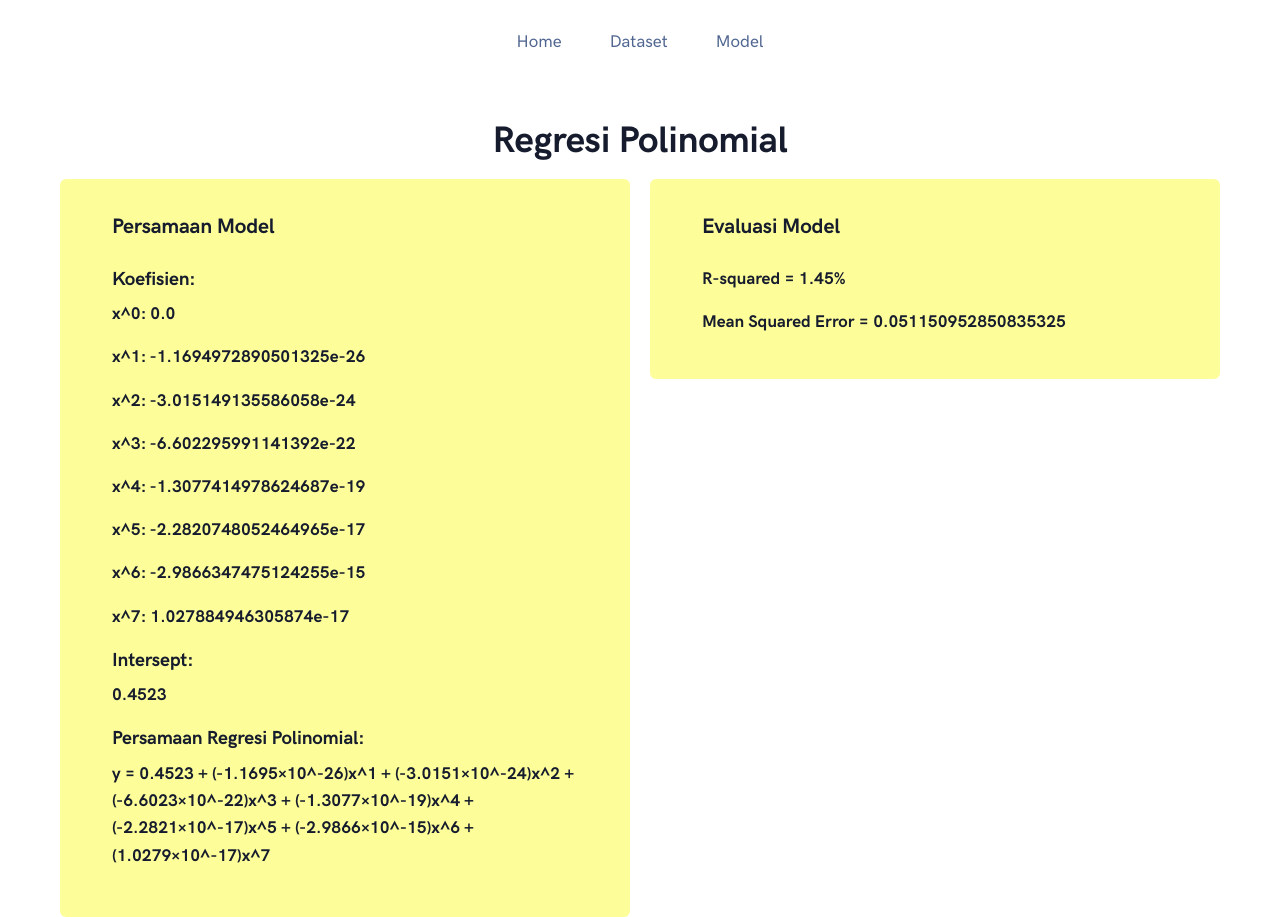
After one commit to KangAbib/prediksi_harga_komuditas, a Flask app: page /model in a window 1280 px wide. The commit adds this page. Run offline with Flask 2, Linux system fonts and the light colour scheme; parts of the project's set-up code (start-up, migrations or seed data) failed here and were passed over; some libraries are stand-ins or nearby versions.

Commit message:
tambah persamaan regresi

```diff
--- a/main.py
+++ b/main.py
@@ -7,6 +7,7 @@ from sklearn.preprocessing import MinMaxScaler
 from sklearn.model_selection import train_test_split
 from sklearn.preprocessing import PolynomialFeatures
 from sklearn.linear_model import LinearRegression
+from sklearn.metrics import mean_squared_error, r2_score
 
 app = Flask(__name__)
 
@@ -81,7 +82,6 @@ def predict():
         prediction_df['Tanggal'] = prediction_df['Tanggal'].dt.strftime('%d-%m-%Y')
         prediction_df['Prediksi Harga'] = prediction_df['Prediksi Harga'].astype(int)
 
-
         return render_template("index.html", prediction_table=prediction_df.to_dict(orient='records'), error=None)
 
     except Exception as e:
@@ -131,5 +131,72 @@ def data():
     return render_template('data.html', dataset=page_data.to_dict(orient='records'),
                            page=page, total_pages=total_pages, page_range=page_range, komoditas=komoditas)
 
+@app.route('/model')
+def model():
+    try:
+        # Load data
+        df = pd.read_csv('DataHargaPangan.csv')
+        df['Tanggal'] = pd.to_datetime(df['Tanggal'], dayfirst=True)
+        df = df.dropna()
+
+        data = df[["Beras Premium",	"Beras Medium", "Kedelai Biji Kering (Impor)",	"Bawang Merah",	"Bawang Putih Bonggol",	"Cabai Merah Keriting",	"Cabai Rawit Merah",	"Daging Sapi Murni",	"Daging Ayam Ras",	"Telur Ayam Ras", "Gula Pasir/Konsumsi",	"Minyak Goreng Kms. Sederhana",	"Tepung Terigu (Curah)",	"Minyak Goreng Curah",	"Cabai Merah Besar",	"Jagung Pipilan Kering",	"Kentang",	"Tomat"]]
+
+        # Inisialisasi scaler
+        scaler = MinMaxScaler()
+
+        # Normalisasi data
+        normalized_data = scaler.fit_transform(data)
+
+        # Konversi kembali ke DataFrame agar mudah dibaca
+        normalized_df = pd.DataFrame(normalized_data, columns=["Beras Premium",	"Beras Medium", "Kedelai Biji Kering (Impor)",	"Bawang Merah",	"Bawang Putih Bonggol",	"Cabai Merah Keriting",	"Cabai Rawit Merah",	"Daging Sapi Murni",	"Daging Ayam Ras",	"Telur Ayam Ras", "Gula Pasir/Konsumsi",	"Minyak Goreng Kms. Sederhana",	"Tepung Terigu (Curah)",	"Minyak Goreng Curah",	"Cabai Merah Besar",	"Jagung Pipilan Kering",	"Kentang",	"Tomat"])
+
+        # Menyiapkan data untuk regresi
+        df['Tanggal'] = pd.to_datetime(df['Tanggal'], dayfirst=True)
+        df['Tanggal_Num'] = (df['Tanggal'] - df['Tanggal'].min()).dt.days  # Konversi tanggal ke numerik
+        X = df[['Tanggal_Num']]
+        y = normalized_df['Beras Premium']
+
+        X_train, X_test, y_train, y_test = train_test_split(X, y, test_size=0.2, random_state=42)
+
+        # Model regresi polinomial
+        degree = 7  # Tingkat polinomial
+        poly = PolynomialFeatures(degree=degree)
+        X_train_poly = poly.fit_transform(X_train)
+        X_test_poly = poly.transform(X_test)
+
+        # Melatih model
+        model = LinearRegression()
+        model.fit(X_train_poly, y_train)
+
+        # Evaluasi model pada testing set
+        y_pred = model.predict(X_test_poly)
+        mse = mean_squared_error(y_test, y_pred)
+        r2 = r2_score(y_test, y_pred)
+
+        r2_percentage = round(r2*100, 2)
+
+        coefficients = model.coef_
+        intercept = model.intercept_
+
+        # Menyimpan koefisien dalam format string
+        formatted_coefficients = [f"x^{i}: {coef}" for i, coef in enumerate(coefficients)]
+
+        # Format koefisien menjadi persamaan
+        formatted_terms = []
+        for i, coef in enumerate(coefficients):
+            if coef != 0:  # Abaikan koefisien 0
+                formatted_coef = f"({coef:.4e})".replace('e', '×10^').replace('+', '')  # Format e-notation
+                term = f"{formatted_coef}x^{i}" if i > 0 else f"{formatted_coef}"  # Tambahkan x^i jika i > 0
+                formatted_terms.append(term)
+
+        # Gabungkan semua term menjadi persamaan
+        equation = f"y = {intercept:.4f} + " + " + ".join(formatted_terms)
+        inter = f"{intercept:.4f}"
+
+        return render_template("model.html", persamaan = equation, koefisien = formatted_coefficients, intercept = inter, mse = mse, r2 = r2_percentage, error=None)
+
+    except Exception as e:
+        return render_template("model.html", error=f"Error: {str(e)}", prediction_table=None)
+
 if __name__ == '__main__':
     app.run(debug=True)
--- a/templates/base.html
+++ b/templates/base.html
@@ -16,7 +16,7 @@
     <link rel="stylesheet" href="{{url_for('static',filename='css/theme.bundle.css')}}">
 
 
-    <title>Prediksi Harga Beras Premium</title>
+    <title>Prediksi Harga Komoditas</title>
   </head>
     <body>
       <!-- NAVBAR -->
@@ -32,6 +32,11 @@
               <li class="nav-item ">
                 <a class="nav-link" id="navbarPages"  href="{{url_for('data')}}" aria-haspopup="true" aria-expanded="false">
                   Dataset
+                </a>
+              </li>
+              <li class="nav-item ">
+                <a class="nav-link" id="navbarPages"  href="{{url_for('model')}}" aria-haspopup="true" aria-expanded="false">
+                  Model
                 </a>
               </li>
             </ul>
--- /dev/null
+++ b/templates/model.html
@@ -0,0 +1,43 @@
+{% extends 'base.html' %} {% block content %}
+
+<h1 class="text-center" style="padding-top: 2rem; font-weight: bold">
+  Regresi Polinomial
+</h1>
+
+<!-- Prediksi Hasil -->
+<div class="px-10 row">
+  <div
+    class="card col"
+    style="background-color: rgba(249, 253, 0, 0.4); margin-right: 10px"
+  >
+    <div class="card-body" style="font-weight: bold">
+      <h3 class="card-title" style="font-weight: bold">Persamaan Model</h3>
+      <h4 style="font-weight: bold">Koefisien:</h4>
+      <div>
+        {% for coef in koefisien %}
+        <p>{{ coef }}</p>
+        {% endfor %}
+      </div>
+      <h4 style="font-weight: bold">Intersept:</h4>
+      <p>{{ intercept }}</p>
+      <h4 style="font-weight: bold">Persamaan Regresi Polinomial:</h4>
+      <p>{{ persamaan }}</p>
+    </div>
+  </div>
+  <div
+    class="card col"
+    style="
+      background-color: rgba(249, 253, 0, 0.4);
+      margin-left: 10px;
+      height: 200px;
+    "
+  >
+    <div class="card-body" style="font-weight: bold">
+      <h3 class="card-title" style="font-weight: bold">Evaluasi Model</h3>
+      <p>R-squared = {{ r2 }}%</p>
+      <p>Mean Squared Error = {{ mse }}</p>
+    </div>
+  </div>
+</div>
+
+{% endblock %}
```
Also changed, not shown: 1 other file.
